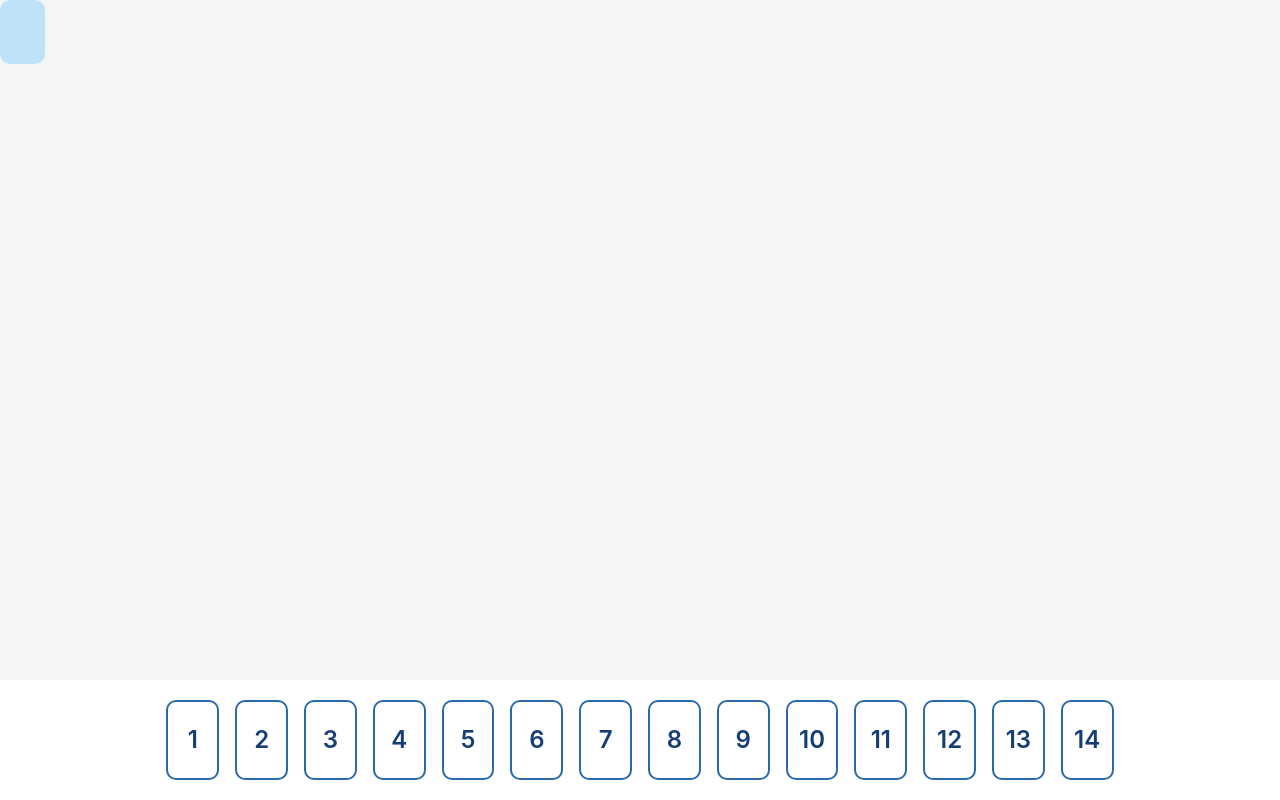
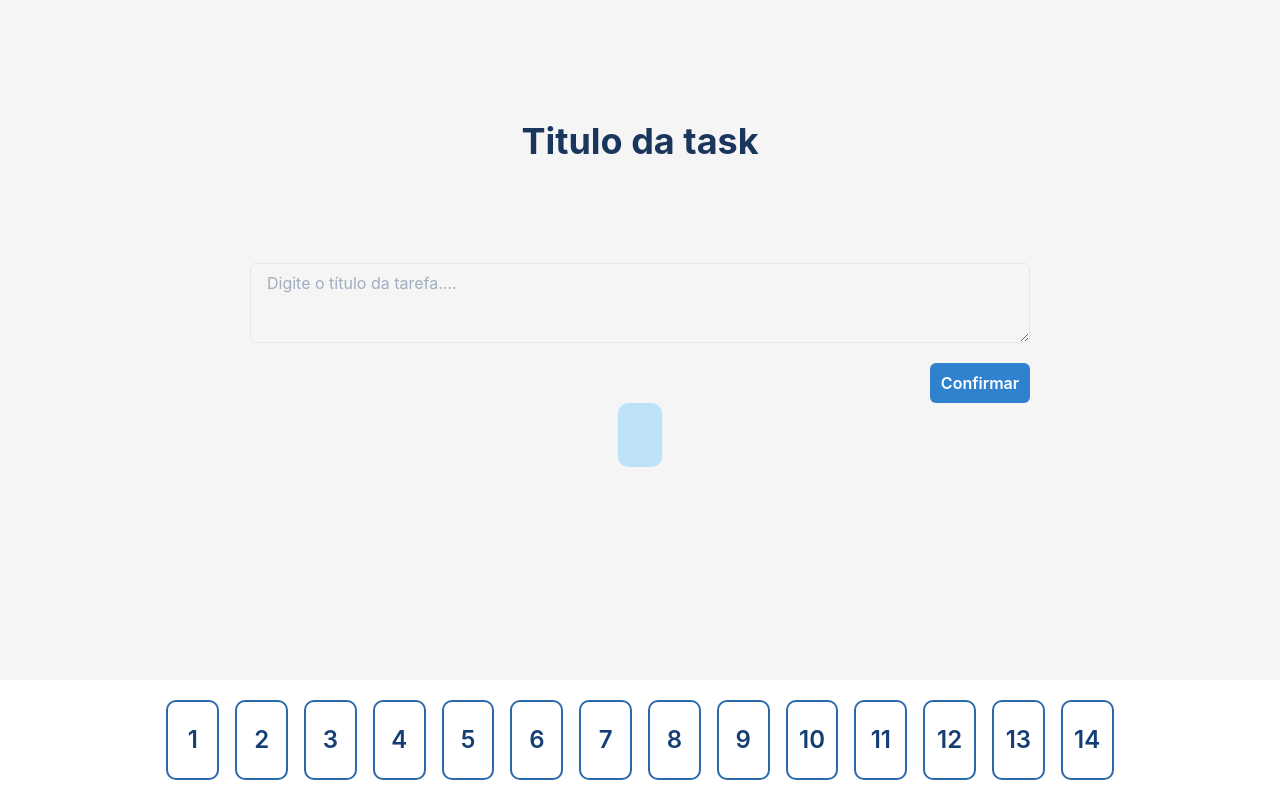
Before and after one commit to virtorodrigues/planning-poker, a Next.js app: page /game in a window 1280 px wide. Built offline with nearby package versions, Linux system fonts and the light colour scheme.

Commit message:
add task title + text area to add task title

```diff
--- /dev/null
+++ b/src/components/TaskTitle.tsx
@@ -0,0 +1,9 @@
+import { Heading } from "@chakra-ui/react";
+
+export function TaskTitle() {
+  return (
+    <Heading>
+      Titulo da task
+    </Heading>
+  )
+}
--- a/src/pages/game.tsx
+++ b/src/pages/game.tsx
@@ -1,18 +1,34 @@
-import { Flex } from '@chakra-ui/react'
+import { Button, Flex, Stack, Textarea } from '@chakra-ui/react'
 import type { NextPage } from 'next'
 import { CardUser } from '../components/CardUser';
 import { ListOfCards } from '../components/ListOfCards';
+import { TaskTitle } from '../components/TaskTitle';
 
-const Landing: NextPage = () => {
+const Game: NextPage = () => {
+  return (
+    <>
+      <Flex direction="column" justify="center" align="center" my="120px">
+        <Flex justify="center" align="center" direction="column" flex={1}>
 
-  return (
-    <Flex h="100vh" direction="column" >
+          <Flex mb={100}>
+            <TaskTitle />
+          </Flex>
 
-      <CardUser score={54} />
+
+          <Stack maxWidth={780} w={780} spacing={5} align="end">
+            <Textarea maxHeight={200} maxWidth={780} placeholder="Digite o título da tarefa...." />
+            <Button width={100} colorScheme="blue">Confirmar</Button>
+          </Stack>
+
+
+          <CardUser score={54} />
+        </Flex>
+
+      </Flex>
 
       <ListOfCards />
-    </Flex>
+    </>
   )
 }
 
-export default Landing
+export default Game
```
